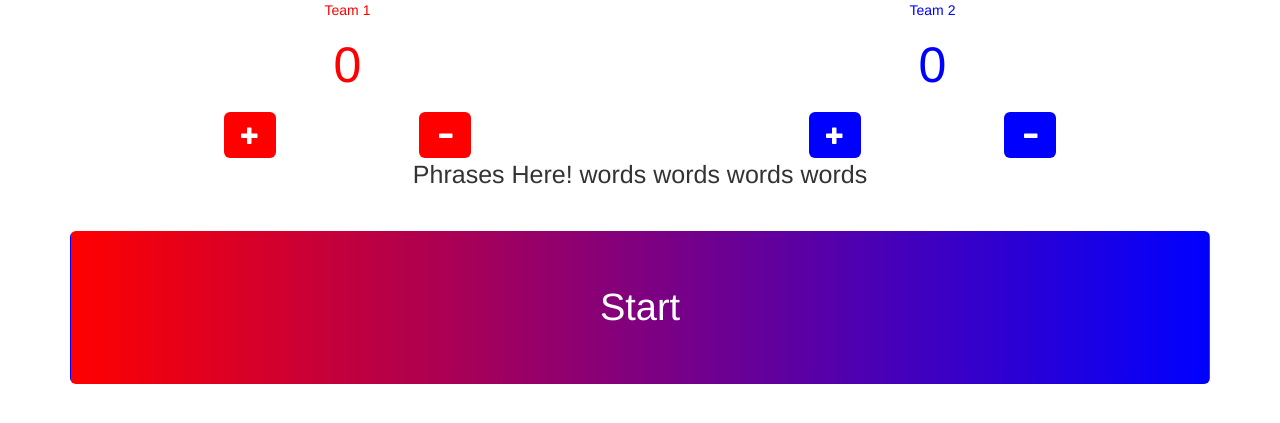
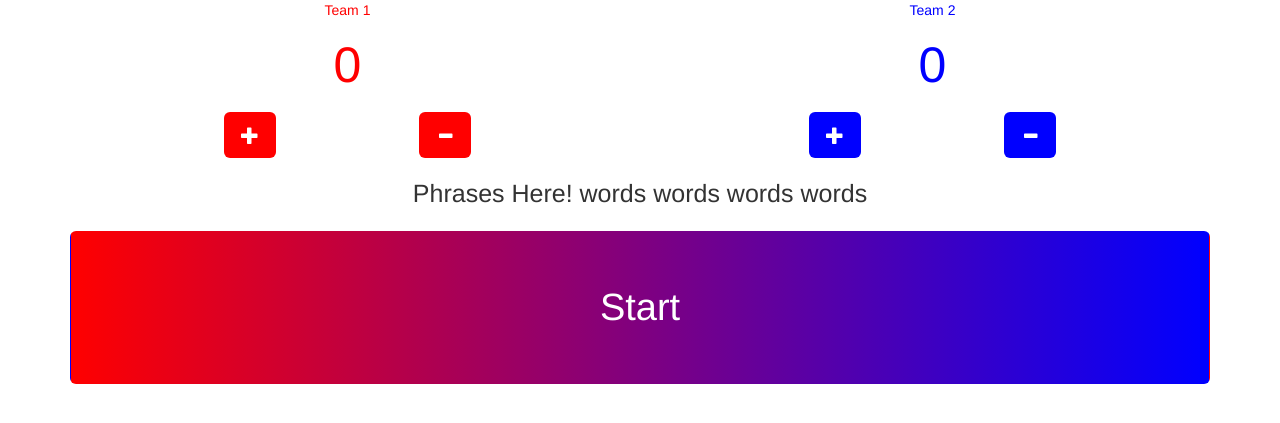
Before and after one commit to MRemetz/wordmemes, a Flask app: page / in a window 1280 px wide. Shown: the top 423 px of the page. Run offline with Flask 2, Linux system fonts and the light colour scheme; some libraries are stand-ins or nearby versions.

Commit message:
Added padding to phrases

```diff
--- a/static/css/style.css
+++ b/static/css/style.css
@@ -32,7 +32,8 @@ span.team-2 {
 }
 
 p.word-box {
-    margin-bottom: 1cm;
+    margin-top: 0.5cm;
+    margin-bottom: 0.5cm;
     font-size: 25;
     text-align: center;
 }
```
